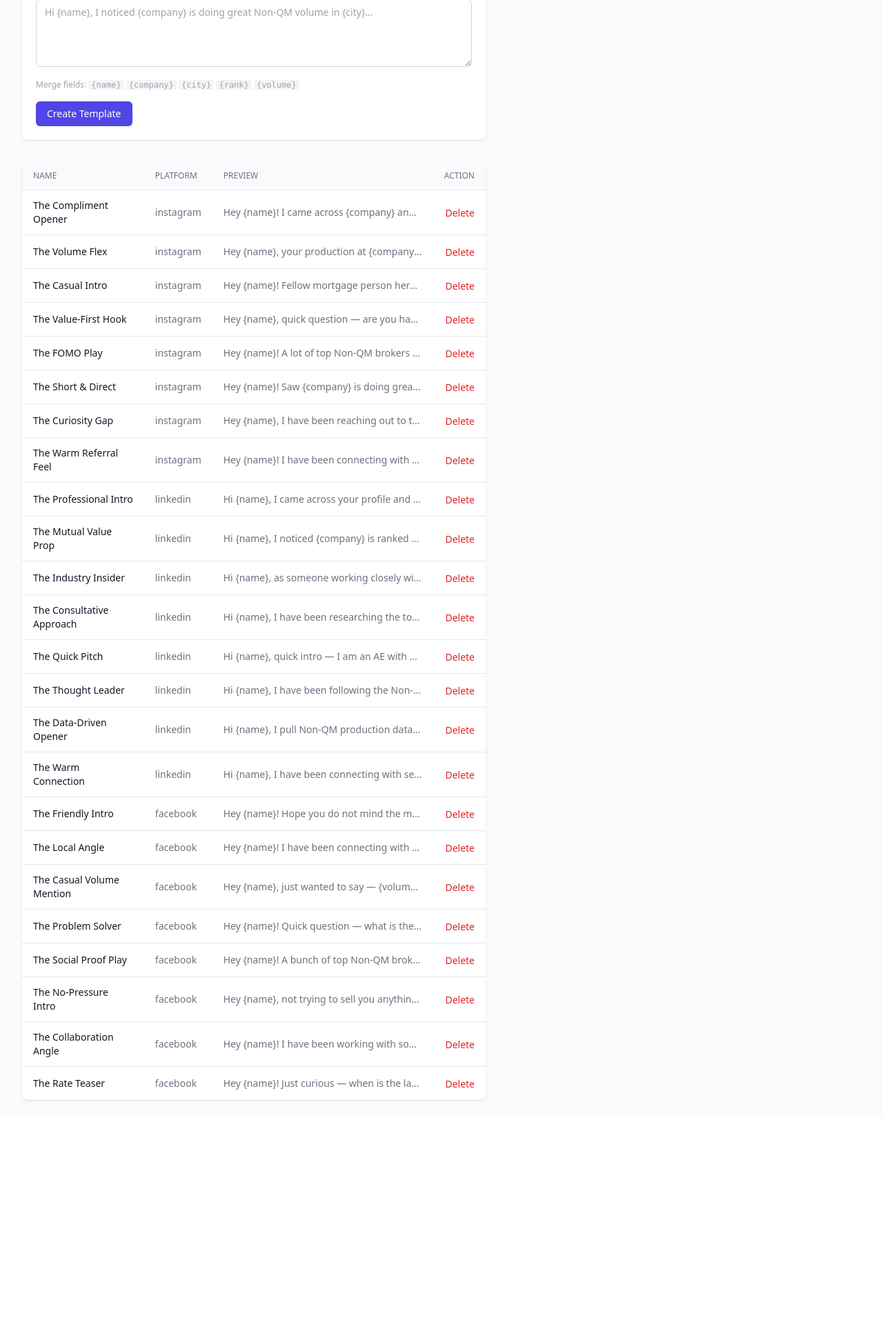
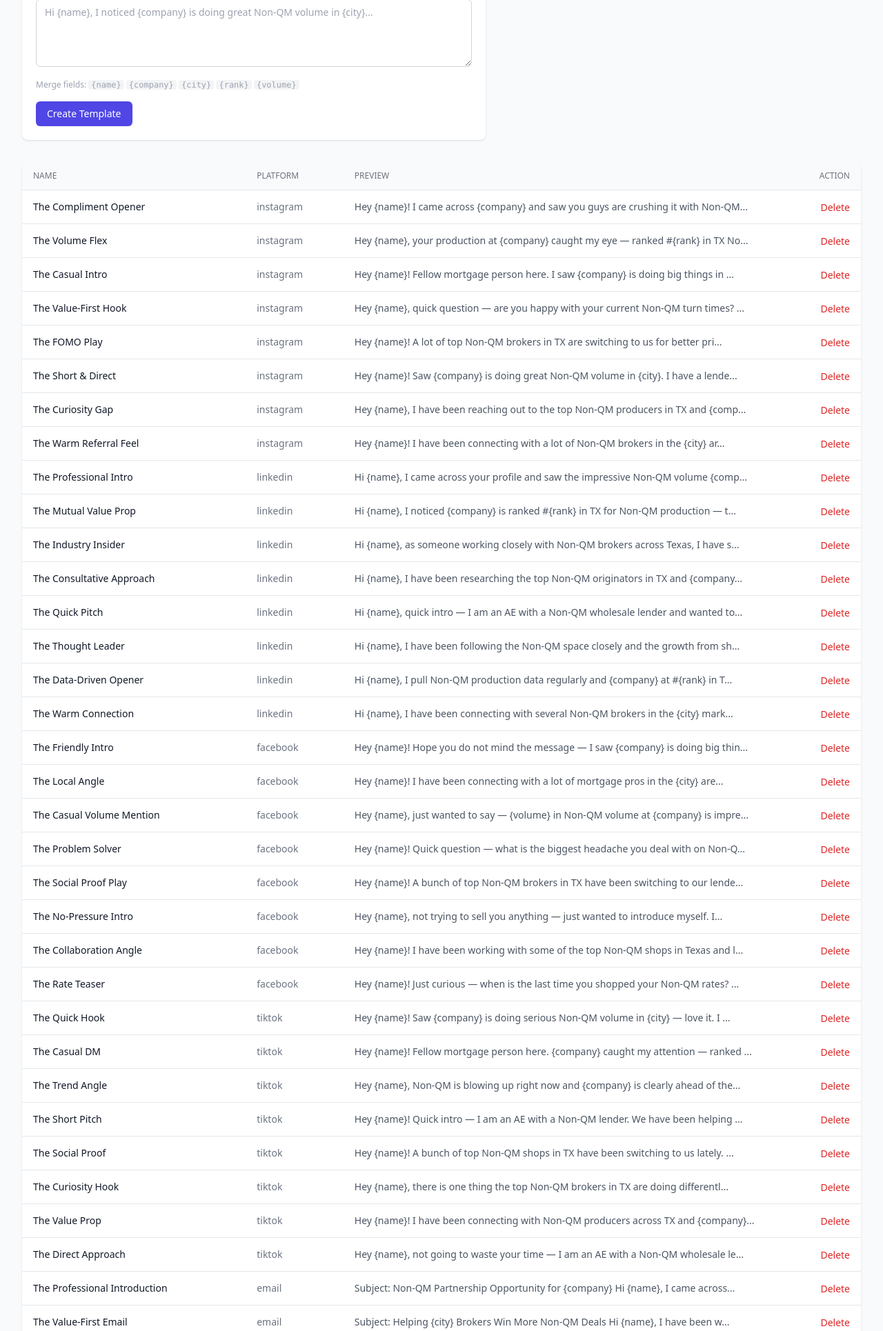
Before and after one commit to ptolomea9/jerry_nonqm, a Flask app: page /templates in a window 1280 px wide. Shown: the part 422-2352 px from the top of the page at 69% size. Before the commit the page ends 2019 px from the top, so only its background shows below. Run offline with Flask 3, Linux system fonts and the light colour scheme; data comes from the database, SQL or seed files in the repository; some libraries are stand-ins or nearby versions.

Commit message:
Add TikTok and Email outreach templates with click-to-expand modal
- Add 8 TikTok DM templates and 8 Email templates to seed data
- Template previews now open in a modal on click with full content
- Modal includes Copy button and Escape to close
- Seed logic now inserts only missing templates (idempotent on redeploy)
- Removed max-w-2xl constraint on template table for full-width layout

Co-Authored-By: Claude Opus 4.6 <noreply@anthropic.com>

```diff
--- a/import_csv.py
+++ b/import_csv.py
@@ -113,10 +113,8 @@ def import_csv(csv_path=INPUT_CSV):
 
     conn.commit()
 
-    # Seed default message templates if none exist
-    tpl_count = conn.execute("SELECT COUNT(*) FROM message_templates").fetchone()[0]
-    if tpl_count == 0:
-        seed_templates(conn)
+    # Seed default message templates (inserts only missing ones)
+    seed_templates(conn)
 
     conn.close()
 
@@ -179,15 +177,56 @@ def seed_templates(conn):
          'Hey {name}! I have been working with some of the top Non-QM shops in Texas and love connecting with people who are really in the trenches. {company} is clearly doing well in {city} — would love to swap ideas and see if there is a way we can help each other win more deals.'),
         ('The Rate Teaser', 'facebook',
          'Hey {name}! Just curious — when is the last time you shopped your Non-QM rates? I work with a lender that has been beating the competition consistently and a lot of brokers in {city} have been making the switch. Happy to send {company} a rate sheet if you are open to it.'),
+        # TikTok
+        ('The Quick Hook', 'tiktok',
+         'Hey {name}! Saw {company} is doing serious Non-QM volume in {city} — love it. I work with a wholesale lender that is helping TX brokers close faster with better pricing. Would love to connect and see if there is a fit.'),
+        ('The Casual DM', 'tiktok',
+         'Hey {name}! Fellow mortgage person here. {company} caught my attention — ranked #{rank} for Non-QM in TX is impressive. I help brokers like you get better execution on Non-QM deals. Mind if I send over some details?'),
+        ('The Trend Angle', 'tiktok',
+         'Hey {name}, Non-QM is blowing up right now and {company} is clearly ahead of the curve in {city}. I work with a lender that is built for shops doing your kind of volume — same-day locks, minimal overlays. Worth a quick chat?'),
+        ('The Short Pitch', 'tiktok',
+         'Hey {name}! Quick intro — I am an AE with a Non-QM lender. We have been helping brokers in {city} close more deals with faster turns. Seeing what {company} is doing at #{rank} in TX, figured I should reach out. Open to connecting?'),
+        ('The Social Proof', 'tiktok',
+         'Hey {name}! A bunch of top Non-QM shops in TX have been switching to us lately. With {company} doing {volume} in {city}, you should at least see what we offer. Happy to send a rate sheet if you are interested.'),
+        ('The Curiosity Hook', 'tiktok',
+         'Hey {name}, there is one thing the top Non-QM brokers in TX are doing differently right now to win more deals. {company} is already crushing it at #{rank} — mind if I share what I am seeing?'),
+        ('The Value Prop', 'tiktok',
+         'Hey {name}! I have been connecting with Non-QM producers across TX and {company} keeps standing out. I work with a lender that specializes in making Non-QM easy — better pricing, faster turns, less hassle. Worth exploring?'),
+        ('The Direct Approach', 'tiktok',
+         'Hey {name}, not going to waste your time — I am an AE with a Non-QM wholesale lender. We are helping brokers in {city} get better rates and close in under 21 days. {company} doing {volume} tells me you could benefit. Want to take a look?'),
+        # Email
+        ('The Professional Introduction', 'email',
+         'Subject: Non-QM Partnership Opportunity for {company}\n\nHi {name},\n\nI came across {company} while researching the top Non-QM originators in Texas, and your production at #{rank} is impressive. I am an Account Executive with a wholesale lender that specializes in Non-QM, and I wanted to introduce myself.\n\nWe have been helping brokers in {city} and across TX close more deals with:\n- Same-day rate locks\n- Minimal overlays\n- Dedicated AE support\n- Competitive pricing on DSCR, Bank Statement, and Asset Depletion programs\n\nWould you be open to a quick 10-minute call this week to see if there is a fit?\n\nBest regards'),
+        ('The Value-First Email', 'email',
+         'Subject: Helping {city} Brokers Win More Non-QM Deals\n\nHi {name},\n\nI have been working with several Non-QM brokers in the {city} market, and a common theme keeps coming up — turn times and overlays are killing deals.\n\nI work with a wholesale lender that has solved both of those problems. Our average Non-QM close time is under 21 days, and we have fewer overlays than most of the competition.\n\nGiven that {company} is already doing {volume} in Non-QM volume, I think we could help you close even more. Would you be open to seeing a rate sheet?\n\nBest regards'),
+        ('The Data-Driven Email', 'email',
+         'Subject: {company} Ranked #{rank} in TX Non-QM — Let us Help You Grow\n\nHi {name},\n\nI regularly analyze Non-QM production data across Texas, and {company} at #{rank} caught my attention. That level of volume in {city} tells me you know this space well.\n\nI am reaching out because the brokers I work with at similar volume levels have been able to increase their Non-QM closings by 15-20% after partnering with us — primarily through better pricing and faster execution.\n\nWould it be worth a 10-minute conversation to see if we can add value to what you are already doing?\n\nBest regards'),
+        ('The Problem-Solution Email', 'email',
+         'Subject: Quick Question About Your Non-QM Pipeline\n\nHi {name},\n\nQuick question — what is the biggest challenge you face right now when closing Non-QM deals at {company}?\n\nI ask because I work with a wholesale lender and the brokers I partner with in {city} used to struggle with the same things — slow turn times, surprise overlays, and inconsistent underwriting. We have built our entire process around eliminating those pain points.\n\nIf any of that resonates, I would love to share how we are helping shops like {company} close more deals with less friction.\n\nBest regards'),
+        ('The Warm Outreach Email', 'email',
+         'Subject: Connecting with Top Non-QM Producers in {city}\n\nHi {name},\n\nI have been reaching out to the top Non-QM producers in Texas to build relationships with the best in the business. {company} doing {volume} in {city} definitely qualifies.\n\nI am an AE with a Non-QM wholesale lender, and I am not here to hard sell — I genuinely believe that when great brokers partner with great lenders, everyone wins.\n\nWould you be open to a quick intro call? Even if the timing is not right now, I would love to have {company} in my network.\n\nBest regards'),
+        ('The Rate Comparison Email', 'email',
+         'Subject: Non-QM Rate Check for {company}\n\nHi {name},\n\nWhen was the last time you compared your Non-QM rates? I have been hearing from brokers in {city} that pricing has gotten increasingly competitive, and many are finding 25-50 bps in savings by shopping around.\n\nI work with a wholesale lender that has consistently been at the top of rate comparisons for DSCR, Bank Statement, and Asset Depletion programs. Given {company} is doing {volume} in volume, even a small pricing improvement could have a significant impact on your bottom line.\n\nHappy to send over a rate sheet — no strings attached. Would that be helpful?\n\nBest regards'),
+        ('The Referral-Style Email', 'email',
+         'Subject: Your Name Keeps Coming Up\n\nHi {name},\n\nI have been connecting with several mortgage professionals in the {city} market, and your name at {company} keeps coming up as one of the top Non-QM producers in the area.\n\nI am an AE with a Non-QM wholesale lender, and I make it a point to know the best brokers in every market. I would love to introduce myself and learn more about what is working well for {company} — and share some of what I am seeing from the lender side.\n\nDo you have 10 minutes this week for a quick call?\n\nBest regards'),
+        ('The Follow-Up Friendly Email', 'email',
+         'Subject: Non-QM Resources for {company}\n\nHi {name},\n\nI know your inbox is probably full, so I will keep this short. I am an AE with a Non-QM wholesale lender and I wanted to share a few resources that brokers in {city} have found valuable:\n\n- Our latest Non-QM rate sheet\n- A quick-reference guide for DSCR and Bank Statement qualification\n- Our scenario desk for tricky deals\n\nWith {company} ranked #{rank} in TX, I figured these might be useful. Happy to send any or all of them over — just let me know.\n\nBest regards'),
     ]
 
+    count = 0
     for name, platform, content in templates:
-        conn.execute(
-            "INSERT INTO message_templates (name, platform, content) VALUES (?, ?, ?)",
-            (name, platform, content),
-        )
+        existing = conn.execute(
+            "SELECT id FROM message_templates WHERE name = ? AND platform = ?",
+            (name, platform),
+        ).fetchone()
+        if not existing:
+            conn.execute(
+                "INSERT INTO message_templates (name, platform, content) VALUES (?, ?, ?)",
+                (name, platform, content),
+            )
+            count += 1
     conn.commit()
-    print(f"Seeded {len(templates)} message templates")
+    print(f"Seeded {count} new message templates ({len(templates)} total defined)")
 
 
 if __name__ == "__main__":
--- a/templates/templates/index.html
+++ b/templates/templates/index.html
@@ -46,7 +46,7 @@
 
 <!-- Existing templates -->
 {% if templates %}
-<div class="rounded-lg bg-white shadow overflow-hidden max-w-2xl">
+<div class="rounded-lg bg-white shadow overflow-hidden">
     <table class="min-w-full divide-y divide-gray-200">
         <thead class="bg-gray-50">
             <tr>
@@ -61,7 +61,13 @@
             <tr>
                 <td class="px-4 py-3 text-sm font-medium text-gray-900">{{ t.name }}</td>
                 <td class="px-4 py-3 text-sm text-gray-500">{{ t.platform }}</td>
-                <td class="px-4 py-3 text-sm text-gray-500 max-w-xs truncate">{{ t.content[:80] }}{% if t.content|length > 80 %}...{% endif %}</td>
+                <td class="px-4 py-3 text-sm text-gray-500 max-w-md">
+                    <button type="button" onclick="openModal('{{ t.name | e }}', '{{ t.platform | e }}', this)"
+                            class="text-left text-gray-600 hover:text-indigo-600 cursor-pointer truncate block w-full">
+                        {{ t.content[:80] }}{% if t.content|length > 80 %}...{% endif %}
+                    </button>
+                    <div class="hidden">{{ t.content }}</div>
+                </td>
                 <td class="px-4 py-3 text-right">
                     <form method="post" action="{{ url_for('templates.delete', template_id=t.id) }}" class="inline"
                           onsubmit="return confirm('Delete this template?')">
@@ -73,7 +79,58 @@
         </tbody>
     </table>
 </div>
+
+<!-- Modal -->
+<div id="template-modal" class="hidden fixed inset-0 z-50 flex items-center justify-center">
+    <div class="fixed inset-0 bg-black/50" onclick="closeModal()"></div>
+    <div class="relative bg-white rounded-lg shadow-xl max-w-lg w-full mx-4 max-h-[80vh] flex flex-col">
+        <div class="flex items-center justify-between px-5 py-4 border-b">
+            <div>
+                <h3 id="modal-name" class="text-lg font-semibold text-gray-900"></h3>
+                <span id="modal-platform" class="text-xs text-gray-500"></span>
+            </div>
+            <button onclick="closeModal()" class="text-gray-400 hover:text-gray-600 text-2xl leading-none">&times;</button>
+        </div>
+        <div class="px-5 py-4 overflow-y-auto">
+            <p id="modal-content" class="text-sm text-gray-700 whitespace-pre-wrap"></p>
+        </div>
+        <div class="px-5 py-3 border-t bg-gray-50 rounded-b-lg flex justify-end">
+            <button onclick="copyModalContent()" class="rounded-md bg-indigo-600 px-3 py-1.5 text-sm font-medium text-white hover:bg-indigo-500">
+                Copy
+            </button>
+        </div>
+    </div>
+</div>
 {% else %}
 <p class="text-sm text-gray-500">No templates yet. Create one above to use during outreach sessions.</p>
 {% endif %}
 {% endblock %}
+
+{% block scripts %}
+<script>
+function openModal(name, platform, btn) {
+    var fullContent = btn.nextElementSibling.textContent.trim();
+    document.getElementById('modal-name').textContent = name;
+    document.getElementById('modal-platform').textContent = platform;
+    document.getElementById('modal-content').textContent = fullContent;
+    document.getElementById('template-modal').classList.remove('hidden');
+}
+
+function closeModal() {
+    document.getElementById('template-modal').classList.add('hidden');
+}
+
+function copyModalContent() {
+    var text = document.getElementById('modal-content').textContent;
+    navigator.clipboard.writeText(text).then(function() {
+        var btn = document.querySelector('#template-modal button:last-child');
+        btn.textContent = 'Copied!';
+        setTimeout(function() { btn.textContent = 'Copy'; }, 1500);
+    });
+}
+
+document.addEventListener('keydown', function(e) {
+    if (e.key === 'Escape') closeModal();
+});
+</script>
+{% endblock %}
```
